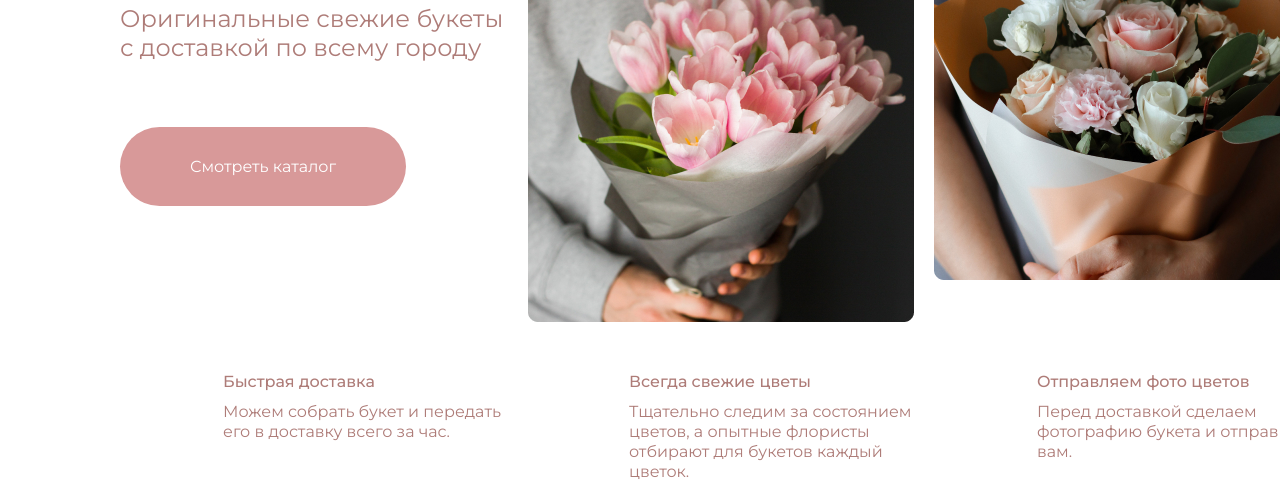
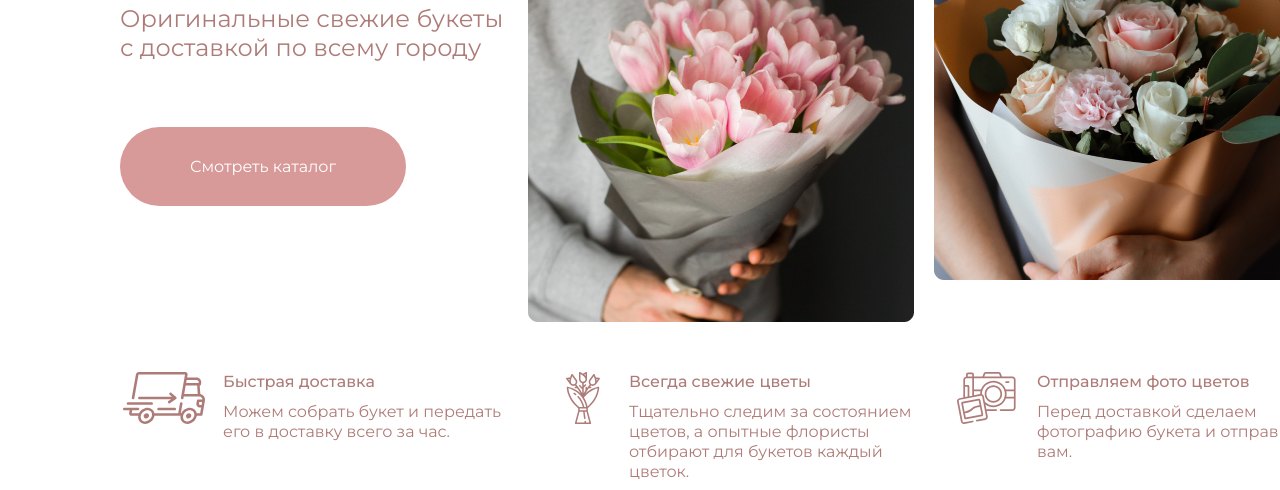
Before and after one commit to veronicamisko/zaverstayu, a plain HTML site: page index.html in a window 1280 px wide. Shown: the part 310-800 px from the top of the page. Drawn offline with nearby package versions, Linux system fonts and the light colour scheme; files whose address does not match are found by name; a web font is replaced by a local one.

Commit message:
Путь к фото

```diff
--- a/css/style.css
+++ b/css/style.css
@@ -191,20 +191,20 @@ h3 {
     margin-right: -46px;
     width: 380px;
 
-    background: url(img/delivery.svg) top left no-repeat;
+    background: url(../img/delivery.svg) top left no-repeat;
 }
 
 .benefit-two {
     padding-left: 72px;
     margin-right: -32px;
 
-    background: url(img/bouquet.svg) top left no-repeat;
+    background: url(../img/bouquet.svg) top left no-repeat;
 }
 
 .benefit-three {
     padding-left: 80px;
 
-    background: url(img/photo.svg) top left no-repeat;
+    background: url(../img/photo.svg) top left no-repeat;
 }
 
 
```
